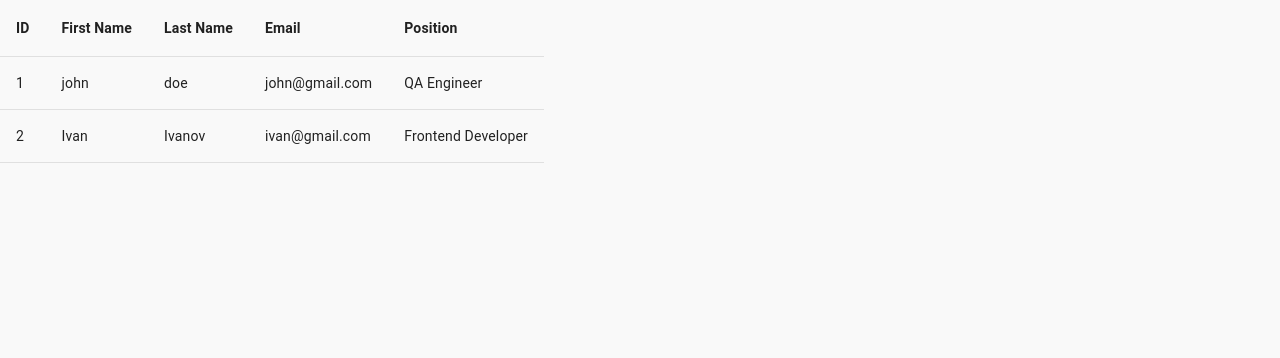
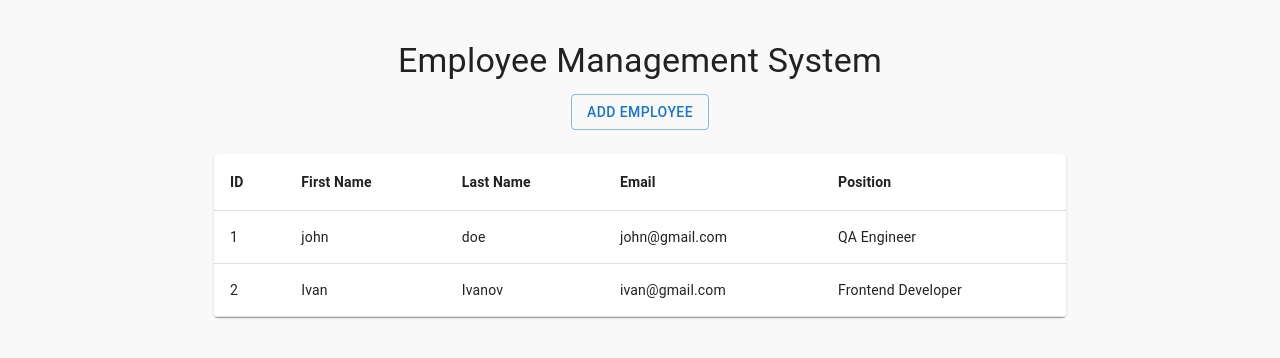
Before and after one commit to dzhaniivanov/employees-management, a React (Vite) app: page / in a window 1280 px wide. Shown: the top 358 px of the page. Built offline with nearby package versions, Linux system fonts and the light colour scheme; data requests are answered from the project's data file.

Commit message:
table bug fix

```diff
--- a/src/App.jsx
+++ b/src/App.jsx
@@ -1,10 +1,10 @@
 import { Route, Routes } from "react-router";
-import EmployeesList from "./pages/EmployeesList";
+import Home from "./pages/Home";
 
 function App() {
   return (
     <Routes>
-      <Route path="/" element={<EmployeesList />} />
+      <Route path="/" element={<Home />} />
     </Routes>
   );
 }
--- /dev/null
+++ b/src/components/EmployeesList.jsx
@@ -0,0 +1,72 @@
+import {
+  Paper,
+  Table,
+  TableBody,
+  TableCell,
+  TableContainer,
+  TableHead,
+  TableRow,
+} from "@mui/material";
+import { useEffect, useState } from "react";
+import { getEmployees } from "../api/employeesService";
+
+const EmployeesList = () => {
+  const [employees, setEmployees] = useState([]);
+
+  useEffect(() => {
+    const fetchData = async () => {
+      try {
+        const data = await getEmployees();
+        setEmployees(data);
+      } catch (error) {
+        console.error("error with fetching", error);
+      }
+    };
+
+    fetchData();
+  }, []);
+
+  return (
+    <TableContainer component={Paper}>
+      <Table>
+        <TableHead>
+          <TableRow>
+            <TableCell>
+              <strong>ID</strong>
+            </TableCell>
+            <TableCell>
+              <strong>First Name</strong>
+            </TableCell>
+            <TableCell>
+              <strong>Last Name</strong>
+            </TableCell>
+            <TableCell>
+              <strong>Email</strong>
+            </TableCell>
+            <TableCell>
+              <strong>Position</strong>
+            </TableCell>
+          </TableRow>
+        </TableHead>
+        <TableBody>
+          {employees.length === 0 ? (
+            <TableRow>
+              <TableCell>No employees found</TableCell>
+            </TableRow>
+          ) : (
+            employees.map((emp) => (
+              <TableRow key={emp.id}>
+                <TableCell>{emp.id}</TableCell>
+                <TableCell>{emp.firstName}</TableCell>
+                <TableCell>{emp.lastName}</TableCell>
+                <TableCell>{emp.email}</TableCell>
+                <TableCell>{emp.jobTitle}</TableCell>
+              </TableRow>
+            ))
+          )}
+        </TableBody>
+      </Table>
+    </TableContainer>
+  );
+};
+export default EmployeesList;
--- /dev/null
+++ b/src/pages/AddEmployee.jsx
@@ -0,0 +1,4 @@
+const AddEmployee = () => {
+  return <div>AddEmployee</div>;
+};
+export default AddEmployee;
--- a/src/pages/EmployeesList.jsx
+++ /dev/null
@@ -1,68 +0,0 @@
-import {
-  TableBody,
-  TableCell,
-  TableContainer,
-  TableHead,
-  TableRow,
-} from "@mui/material";
-import { useEffect, useState } from "react";
-import { getEmployees } from "../api/employeesService";
-
-const EmployeesList = () => {
-  const [employees, setEmployees] = useState([]);
-
-  useEffect(() => {
-    const fetchData = async () => {
-      try {
-        const data = await getEmployees();
-        setEmployees(data);
-      } catch (error) {
-        console.error("error with fetching", error);
-      }
-    };
-
-    fetchData();
-  }, []);
-
-  console.log(employees);
-
-  return (
-    <TableContainer>
-      <TableHead>
-        <TableRow>
-          <TableCell>
-            <strong>ID</strong>
-          </TableCell>
-          <TableCell>
-            <strong>First Name</strong>
-          </TableCell>
-          <TableCell>
-            <strong>Last Name</strong>
-          </TableCell>
-          <TableCell>
-            <strong>Email</strong>
-          </TableCell>
-          <TableCell>
-            <strong>Position</strong>
-          </TableCell>
-        </TableRow>
-      </TableHead>
-      <TableBody>
-        {employees.length === 0 ? (
-          <p>No employees found</p>
-        ) : (
-          employees.map((emp) => (
-            <TableRow key={emp.id}>
-              <TableCell>{emp.id}</TableCell>
-              <TableCell>{emp.firstName}</TableCell>
-              <TableCell>{emp.lastName}</TableCell>
-              <TableCell>{emp.email}</TableCell>
-              <TableCell>{emp.jobTitle}</TableCell>
-            </TableRow>
-          ))
-        )}
-      </TableBody>
-    </TableContainer>
-  );
-};
-export default EmployeesList;
--- /dev/null
+++ b/src/pages/Home.jsx
@@ -0,0 +1,19 @@
+import { Box, Button, Container, Typography } from "@mui/material";
+import EmployeesList from "../components/EmployeesList";
+
+const Home = () => {
+  return (
+    <Container maxWidth="md">
+      <Box textAlign="center" mt={5} mb={3}>
+        <Typography variant="h4" gutterBottom>
+          Employee Management System
+        </Typography>
+        <Button variant="outlined" onClick={() => console.log("click")}>
+          Add Employee
+        </Button>
+      </Box>
+      <EmployeesList />
+    </Container>
+  );
+};
+export default Home;
```
